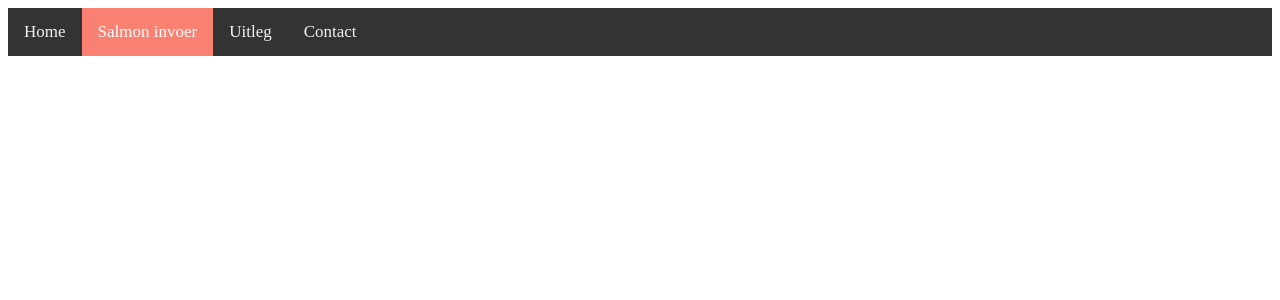
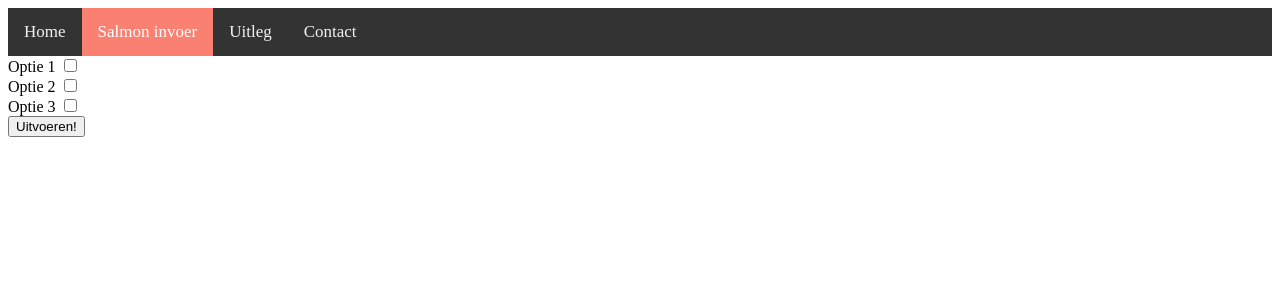
Before and after one commit to Wietze-vd-Berg/De_Bioinformatica_Toolbox, a Flask app: template Website/templates/Salmon_invoer.html in a window 1280 px wide. Shown: the top 300 px of the page. Run offline with Flask 3, Linux system fonts and the light colour scheme; the template is opened without the code that fills it, so the values that code supplies are empty.

Commit message:
Update Salmon_invoer.html - dummie checkboxes voor opties toegevoegd

```diff
--- a/Website/templates/Salmon_invoer.html
+++ b/Website/templates/Salmon_invoer.html
@@ -13,5 +13,15 @@
     <a href="uitleg.html">Uitleg</a>
     <a href="contact.html">Contact</a>
     </div>
+ <form action="/submit" method="post">
+        <label for="option1">Optie 1</label>
+        <input type="checkbox" id="option1" name="checkbox" value="Option 1"><br>
+        <label for="option2">Optie 2</label>
+        <input type="checkbox" id="option2" name="checkbox" value="Option 2"><br>
+        <label for="option3">Optie 3</label>
+        <input type="checkbox" id="option3" name="checkbox" value="Option 3"><br>
+        <input type="submit" value="Uitvoeren!">
+    </form>
 </body>
+
 </html>
```
